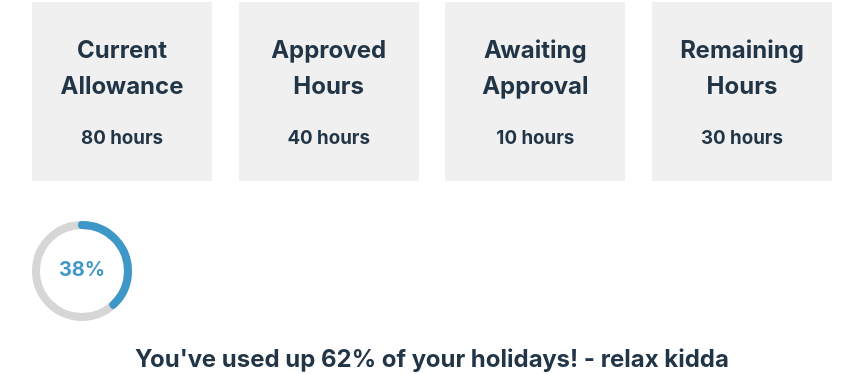
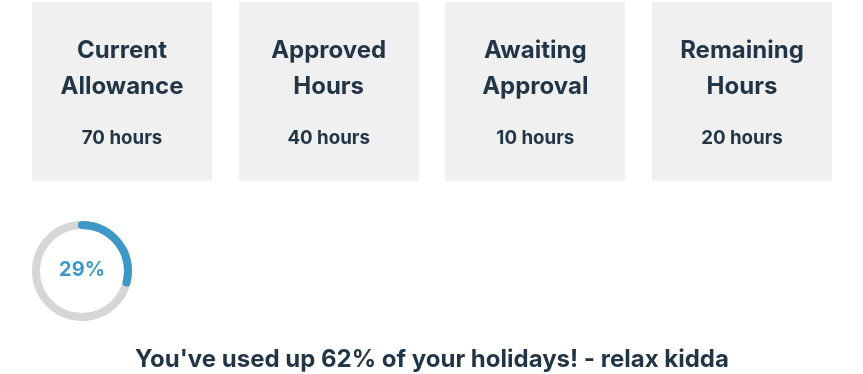
Before and after one commit to benj3110/PTerOdactyl, a React (Vite) app in the folder Front-end/: page / in a window 1280 px wide. Shown: the part 263-637 px from the top of the page, without its empty margins (208-1071 px from the left). Built offline with nearby package versions, Linux system fonts and the light colour scheme.

Commit message:
minor changes

```diff
--- a/Front-end/src/App.tsx
+++ b/Front-end/src/App.tsx
@@ -5,7 +5,7 @@ import "./App.css";
 
 function App() {
   const [count, setCount] = useState(0);
-  const allowance = 80;
+  const allowance = 70;
   const approved = 40;
   const awaitingApproval = 10;
 
```
